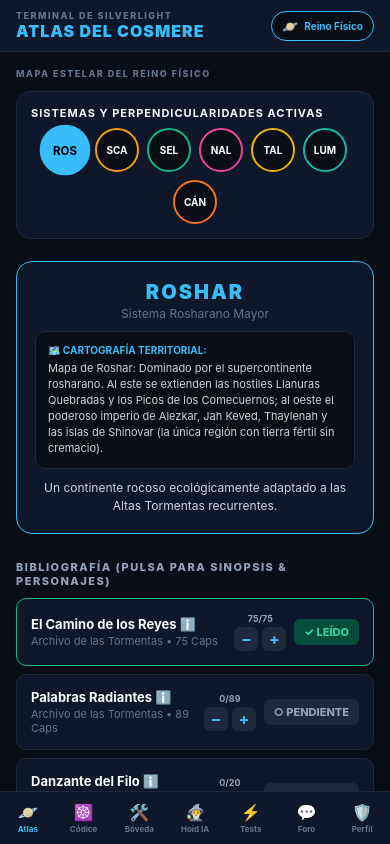
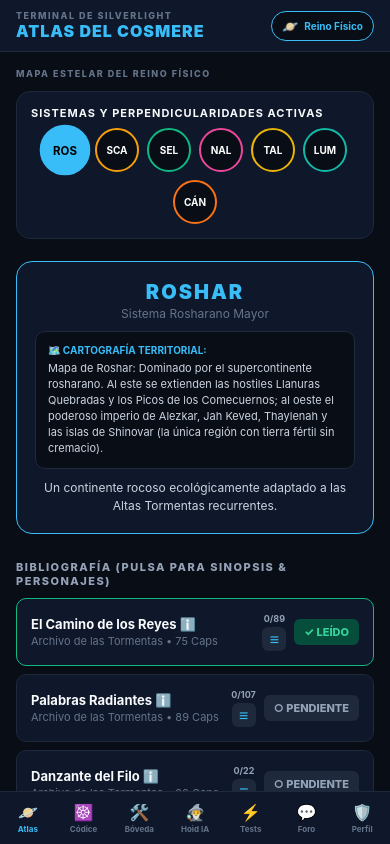
Before and after one commit to Bhoa12/atlas-cosmere, a React Native app: screen / in a window 390 px wide. Built offline with nearby package versions, Linux system fonts and the light colour scheme.

Commit message:
Expose granular Roshar reading navigation in Atlas

```diff
--- a/App.tsx
+++ b/App.tsx
@@ -8,12 +8,15 @@ import { HoidScreen } from './src/screens/HoidScreen';
 import { QuizzesScreen } from './src/screens/QuizzesScreen';
 import { CommunityScreen } from './src/screens/CommunityScreen';
 import { ProfileScreen } from './src/screens/ProfileScreen';
+import { RosharReadingNavigator } from './src/components/RosharReadingNavigator';
+import { ROSHAR_READING_UNITS } from './src/data/roshar/catalog/readingUnits';
 
 const MainNavigator = () => {
   const [tab, setTab] = useState<'atlas' | 'wheel' | 'tools' | 'hoid' | 'quiz' | 'comunidad' | 'perfil'>('atlas');
   const [sistemaSeleccionado, setSistemaSeleccionado] = useState(SISTEMAS_COSMERE_COMPLETO[0]);
   const [libroModal, setLibroModal] = useState<Libro | null>(null);
-  const { toggleLibroLeido, librosLeidos, capituloActualPorLibro, setCapituloLibro, reinoCognitivoActivo, toggleReinoCognitivo } = useCosmere();
+  const [libroLecturaAbierto, setLibroLecturaAbierto] = useState<string | null>(null);
+  const { toggleLibroLeido, librosLeidos, capituloActualPorLibro, setCapituloLibro, reinoCognitivoActivo, toggleReinoCognitivo, readingProgress } = useCosmere();
 
   const themeBg = reinoCognitivoActivo ? '#030712' : '#090d16';
   const themeCard = reinoCognitivoActivo ? '#0b0f19' : '#0f172a';
@@ -94,16 +97,32 @@ const MainNavigator = () => {
             <Text style={styles.subHeader}>BIBLIOGRAFÍA (PULSA PARA SINOPSIS & PERSONAJES)</Text>
             {sistemaSeleccionado.libros.map(lib => {
               const leido = !!librosLeidos[lib.id];
+              const esGranular = ROSHAR_READING_UNITS.some(unit => unit.workId === lib.id);
+              const progresoGranular = readingProgress.find(item => item.workId === lib.id);
+              const unidadesCompletadas = progresoGranular?.completedUnitIds.length ?? 0;
               return (
-                <View key={lib.id} style={[styles.bookRow, leido && styles.bookRowRead, { backgroundColor: themeCard }]}>
+                <React.Fragment key={lib.id}>
+                <View style={[styles.bookRow, leido && styles.bookRowRead, { backgroundColor: themeCard }]}>
                   <TouchableOpacity style={{ flex: 1 }} onPress={() => setLibroModal(lib)}>
                     <Text style={styles.bookTitle}>{lib.titulo} ℹ️</Text>
                     <Text style={styles.bookMeta}>{lib.saga} • {lib.totalCapitulos} Caps</Text>
                   </TouchableOpacity>
                   <View style={styles.bookProgress}>
                     <Text style={styles.bookProgressText}>
-                      {Math.min(capituloActualPorLibro[lib.id] ?? 0, lib.totalCapitulos)}/{lib.totalCapitulos}
+                      {esGranular
+                        ? `${unidadesCompletadas}/${ROSHAR_READING_UNITS.filter(unit => unit.workId === lib.id).length}`
+                        : `${Math.min(capituloActualPorLibro[lib.id] ?? 0, lib.totalCapitulos)}/${lib.totalCapitulos}`}
                     </Text>
+                    {esGranular ? (
+                      <TouchableOpacity
+                        accessibilityRole="button"
+                        accessibilityLabel={`Abrir lectura capítulo por capítulo de ${lib.titulo}`}
+                        onPress={() => setLibroLecturaAbierto(libroLecturaAbierto === lib.id ? null : lib.id)}
+                        style={styles.chapterStepBtn}
+                      >
+                        <Text style={styles.chapterStepText}>{libroLecturaAbierto === lib.id ? '×' : '≡'}</Text>
+                      </TouchableOpacity>
+                    ) : (
                     <View style={styles.bookProgressControls}>
                       <TouchableOpacity
                         accessibilityRole="button"
@@ -124,6 +143,7 @@ const MainNavigator = () => {
                         <Text style={styles.chapterStepText}>+</Text>
                       </TouchableOpacity>
                     </View>
+                    )}
                   </View>
                   <TouchableOpacity
                     style={[styles.readToggleBtn, leido && styles.readToggleBtnActive]}
@@ -134,6 +154,8 @@ const MainNavigator = () => {
                     </Text>
                   </TouchableOpacity>
                 </View>
+                {esGranular && libroLecturaAbierto === lib.id && <RosharReadingNavigator workId={lib.id} />}
+              </React.Fragment>
               );
             })}
           </ScrollView>
```
